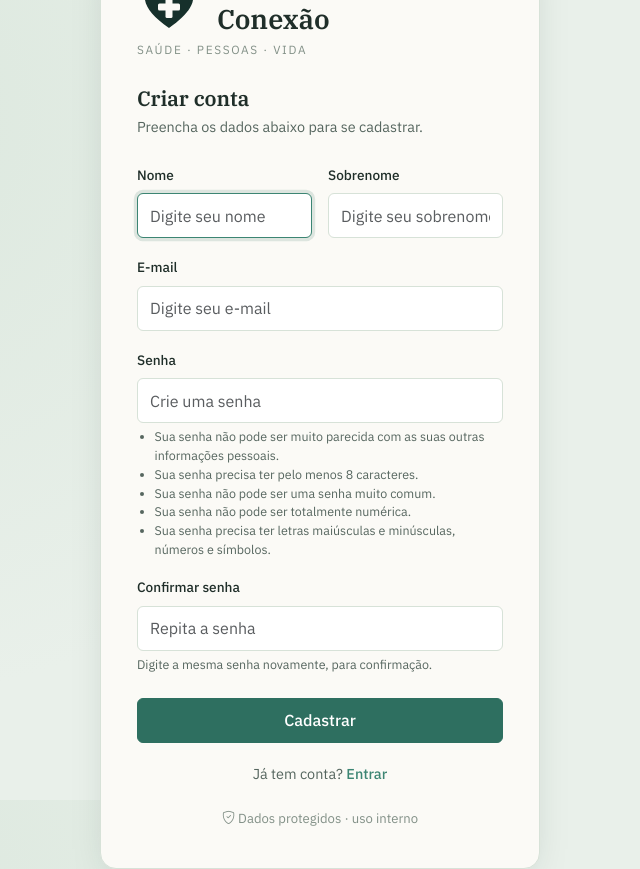
After one commit to rubensrbr/cuidado_e_conexao, a Django app: page /cadastro/ in a window 1280 px wide. The commit adds this page. Shown: the whole page, without its empty margins (320-960 px from the left). Run offline with Django 5.2, Linux system fonts and the light colour scheme.

Commit message:
link e form de registro de usuário

```diff
--- a/backend/src/apps/clinicas/test_permissoes.py
+++ b/backend/src/apps/clinicas/test_permissoes.py
@@ -412,6 +412,7 @@ class PapeisPadraoTests(BaseComClinicas):
 TELAS_SEM_PERMISSAO_DE_MODELO = {
     "core.views.IndexView",  # painel (cada cartão já se esconde pelas permissões)
     "core.views.LoginView",
+    "core.views.CadastroView",  # cadastro público: cria a conta, sem acesso a nenhuma clínica
     "core.views.LogoutView",
     "core.views.PasswordChangeView",
 }
--- a/backend/src/apps/core/forms.py
+++ b/backend/src/apps/core/forms.py
@@ -1,6 +1,7 @@
 from django import forms
 from django.contrib.auth.forms import AdminUserCreationForm as BaseUserCreationForm
 from django.contrib.auth.forms import AuthenticationForm, PasswordChangeForm
+from django.contrib.auth.forms import BaseUserCreationForm as ContaUserCreationForm
 from django.contrib.auth.forms import UserChangeForm as BaseUserChangeForm
 
 from .models import User
@@ -63,3 +64,46 @@ class TrocaDeSenhaForm(PasswordChangeForm):
         self.fields["new_password2"].help_text = (
             "Digite a mesma senha novamente, para confirmação."
         )
+
+
+class CadastroForm(ContaUserCreationForm):
+    """Cadastro público de conta.
+
+    Cria só a conta (nunca staff nem superusuário). Ela não dá acesso a nenhuma
+    clínica: isso só acontece quando um administrador cria o vínculo (`Membro`).
+    """
+
+    error_messages = {
+        **ContaUserCreationForm.error_messages,
+        "password_mismatch": "As duas senhas digitadas não são iguais.",
+    }
+
+    class Meta:
+        model = User
+        fields = ("first_name", "last_name", "email")
+
+    def __init__(self, *args, **kwargs):
+        super().__init__(*args, **kwargs)
+        self.fields["first_name"].label = "Nome"
+        self.fields["last_name"].label = "Sobrenome"
+        self.fields["first_name"].required = True
+        self.fields["last_name"].required = True
+        self.fields["password1"].label = "Senha"
+        self.fields["password2"].label = "Confirmar senha"
+        self.fields["password2"].help_text = (
+            "Digite a mesma senha novamente, para confirmação."
+        )
+        placeholders = {
+            "first_name": "Digite seu nome",
+            "last_name": "Digite seu sobrenome",
+            "email": "Digite seu e-mail",
+            "password1": "Crie uma senha",
+            "password2": "Repita a senha",
+        }
+        for nome, campo in self.fields.items():
+            campo.widget.attrs["class"] = "form-control"
+            campo.widget.attrs["placeholder"] = placeholders[nome]
+            campo.error_messages["required"] = "Este campo é obrigatório."
+        self.fields["first_name"].widget.attrs["autofocus"] = True
+        self.fields["first_name"].widget.attrs["autocomplete"] = "given-name"
+        self.fields["last_name"].widget.attrs["autocomplete"] = "family-name"
--- /dev/null
+++ b/backend/src/apps/core/templates/core/registration/auth_base.html
@@ -0,0 +1,150 @@
+{% extends "layout.html" %}
+{% load static %}
+{% comment %}
+Base das páginas de acesso (entrar, cadastrar): fundo, cartão, logo e rodapé.
+Cada página preenche:
+   title         -> título da aba
+   auth_content  -> o que fica dentro do cartão, entre o logo e o rodapé
+{% endcomment %}
+
+{% block extra_head %}
+  <style>
+    body.auth-page {
+      display: flex;
+      align-items: center;
+      justify-content: center;
+      min-height: 100vh;
+      padding: 1.5rem;
+      background: radial-gradient(circle at 15% 15%, var(--sage-200) 0%, var(--sage-100) 45%, var(--sage-100) 100%);
+    }
+
+    .auth-card {
+      width: 100%;
+      max-width: 440px;
+      background: var(--paper);
+      border: 1px solid var(--line);
+      border-radius: 16px;
+      padding: 2.5rem 2.25rem;
+      box-shadow: 0 18px 40px -18px rgba(22, 48, 43, .25);
+    }
+
+    .auth-logo {
+      display: flex;
+      align-items: center;
+      gap: 1rem;
+      margin-bottom: .35rem;
+    }
+
+    .auth-logo img {
+      width: 64px;
+      height: 64px;
+      flex: 0 0 auto;
+    }
+
+    .auth-logo h2 {
+      font-size: 1.7rem;
+      line-height: 1.1;
+      margin: 0;
+    }
+
+    .auth-tagline {
+      font-size: .74rem;
+      letter-spacing: .14em;
+      color: var(--ink-400);
+      text-transform: uppercase;
+      margin-bottom: 1.75rem;
+    }
+
+    .auth-card h1 {
+      font-size: 1.3rem;
+      margin-bottom: .25rem;
+    }
+
+    .auth-card .subtitle {
+      color: var(--ink-600);
+      font-size: .9rem;
+      margin-bottom: 1.5rem;
+    }
+
+    .auth-card label {
+      font-size: .85rem;
+      font-weight: 500;
+      color: var(--ink-900);
+    }
+
+    .auth-card .form-control {
+      border-color: var(--line);
+      padding: .6rem .75rem;
+    }
+
+    .auth-card .form-control:focus {
+      border-color: var(--teal-500);
+      box-shadow: 0 0 0 .2rem rgba(46, 111, 96, .15);
+    }
+
+    .auth-card .btn-primary {
+      width: 100%;
+      padding: .6rem;
+      font-weight: 500;
+    }
+
+    .auth-card .alert ul {
+      margin-bottom: 0;
+      padding-left: 1.1rem;
+    }
+
+    .auth-card .form-text,
+    .auth-card .form-text ul {
+      font-size: .78rem;
+      color: var(--ink-600);
+    }
+
+    .auth-card .form-text ul {
+      margin: .25rem 0 0;
+      padding-left: 1.1rem;
+    }
+
+    .auth-link {
+      text-align: center;
+      margin: 1.25rem 0 0;
+      font-size: .9rem;
+      color: var(--ink-600);
+    }
+
+    .auth-link a {
+      color: var(--teal-500);
+      font-weight: 500;
+    }
+
+    .auth-footer {
+      text-align: center;
+      margin-top: 1.5rem;
+      font-size: .82rem;
+      color: var(--ink-400);
+    }
+  </style>
+{% endblock %}
+
+{% block body_class %}auth-page{% endblock %}
+
+{% block body %}
+  <div class="auth-card">
+    <div class="auth-logo">
+      <img src="{% static 'img/logo-mark.svg' %}" alt="">
+      <h2>Cuidado e<br>Conexão</h2>
+    </div>
+    <div class="auth-tagline">Saúde &middot; Pessoas &middot; Vida</div>
+
+    {% if messages %}
+      {% for message in messages %}
+        <div class="alert alert-{% if message.tags == "error" %}danger{% else %}{{ message.tags|default:"info" }}{% endif %} py-2" role="alert">{{ message }}</div>
+      {% endfor %}
+    {% endif %}
+
+    {% block auth_content %}{% endblock %}
+
+    <div class="auth-footer">
+      <i class="bi bi-shield-check"></i> Dados protegidos &middot; uso interno
+    </div>
+  </div>
+{% endblock %}
--- /dev/null
+++ b/backend/src/apps/core/templates/core/registration/cadastro.html
@@ -0,0 +1,47 @@
+{% extends "core/registration/auth_base.html" %}
+
+{% block title %}Cadastrar &middot; Cuidado e Conexão{% endblock %}
+
+{% block auth_content %}
+    <h1>Criar conta</h1>
+    <p class="subtitle">Preencha os dados abaixo para se cadastrar.</p>
+
+    {% if form.non_field_errors %}
+      <div class="alert alert-danger py-2" role="alert">
+        {% for erro in form.non_field_errors %}{{ erro }}{% endfor %}
+      </div>
+    {% endif %}
+
+    <form method="post" action="{% url 'cadastro' %}" novalidate>
+      {% csrf_token %}
+
+      <div class="row g-3 mb-3">
+        {% for field in form %}
+          {% if field.name == "first_name" or field.name == "last_name" %}
+            <div class="col-sm-6">
+              <label for="{{ field.id_for_label }}" class="form-label">{{ field.label }}</label>
+              {{ field }}
+              {% for erro in field.errors %}<div class="text-danger small mt-1">{{ erro }}</div>{% endfor %}
+            </div>
+          {% endif %}
+        {% endfor %}
+      </div>
+
+      {% for field in form %}
+        {% if field.name != "first_name" and field.name != "last_name" %}
+          <div class="mb-3">
+            <label for="{{ field.id_for_label }}" class="form-label">{{ field.label }}</label>
+            {{ field }}
+            {% for erro in field.errors %}<div class="text-danger small mt-1">{{ erro }}</div>{% endfor %}
+            {% if field.help_text %}<div class="form-text">{{ field.help_text|safe }}</div>{% endif %}
+          </div>
+        {% endif %}
+      {% endfor %}
+
+      <button type="submit" class="btn btn-primary mt-2">Cadastrar</button>
+    </form>
+
+    <p class="auth-link">
+      Já tem conta? <a href="{% url 'login' %}">Entrar</a>
+    </p>
+{% endblock %}
--- a/backend/src/apps/core/urls.py
+++ b/backend/src/apps/core/urls.py
@@ -7,6 +7,7 @@ from . import views
 urlpatterns = [
     path("", views.IndexView.as_view(), name="home"),
     path("login/", views.LoginView.as_view(), name="login"),
+    path("cadastro/", views.CadastroView.as_view(), name="cadastro"),
     path("logout/", views.LogoutView.as_view(), name="logout"),
     path("alterar-senha/", views.PasswordChangeView.as_view(), name="alterar_senha"),
 ]
--- a/backend/src/apps/core/views.py
+++ b/backend/src/apps/core/views.py
@@ -1,13 +1,13 @@
 from django.contrib import messages
 from django.contrib.auth.mixins import LoginRequiredMixin
 from django.urls import reverse_lazy
-from django.views.generic import TemplateView
+from django.views.generic import CreateView, TemplateView
 from django.shortcuts import render, redirect, reverse
 from django.contrib.auth.mixins import LoginRequiredMixin
 from django.contrib.auth.decorators import login_required
 from django.utils.decorators import method_decorator
 from .decorators import unauthenticated_user
-from .forms import LoginForm, TrocaDeSenhaForm
+from .forms import CadastroForm, LoginForm, TrocaDeSenhaForm
 from .models import User
 from django.contrib.auth.views import (
     LoginView as AuthLoginView,
@@ -38,6 +38,27 @@ class LoginView(AuthLoginView):
         return http_respose
 
 
+@method_decorator(unauthenticated_user, name="dispatch")
+class CadastroView(CreateView):
+    """Cadastro público: cria a conta e volta para o login.
+
+    A conta nasce sem vínculo com clínica, então ainda não enxerga nada até um
+    administrador liberar o acesso.
+    """
+
+    form_class = CadastroForm
+    template_name = "core/registration/cadastro.html"
+    success_url = reverse_lazy("login")
+
+    def form_valid(self, form):
+        response = super().form_valid(form)
+        messages.success(
+            self.request,
+            "Conta criada! Peça ao administrador da sua clínica para liberar o seu acesso.",
+        )
+        return response
+
+
 @method_decorator(login_required(login_url="login"), name="dispatch")
 class LogoutView(AuthLogoutView):
     success_url = "/"
```
Also changed, not shown: backend/src/apps/core/templates/core/registration/login.html (+5 -106 lines), backend/src/apps/core/test_cadastro.py (added, +102 -0 lines).
